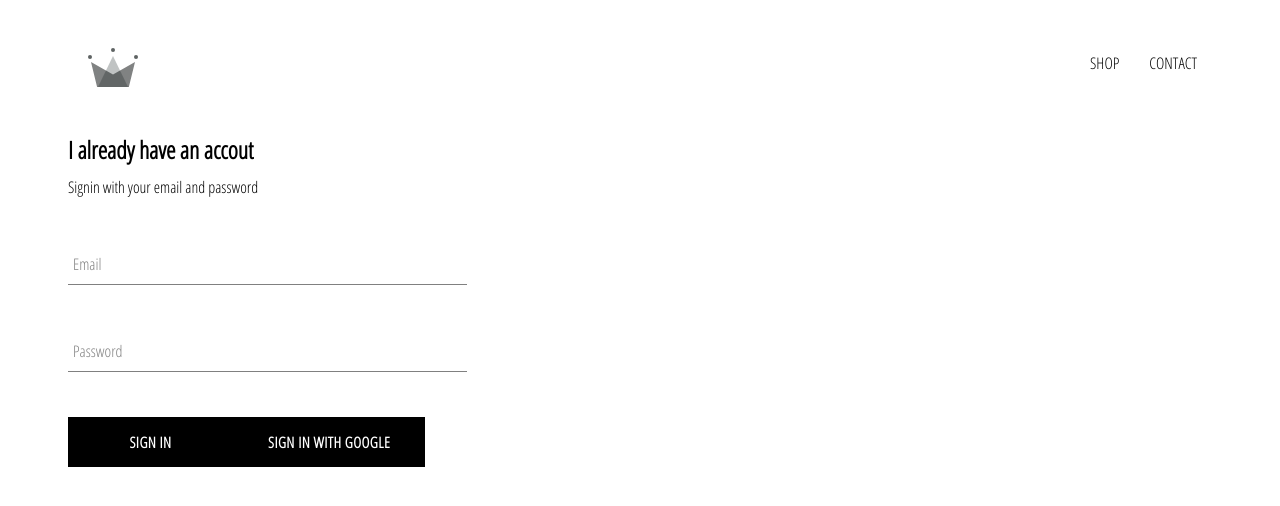
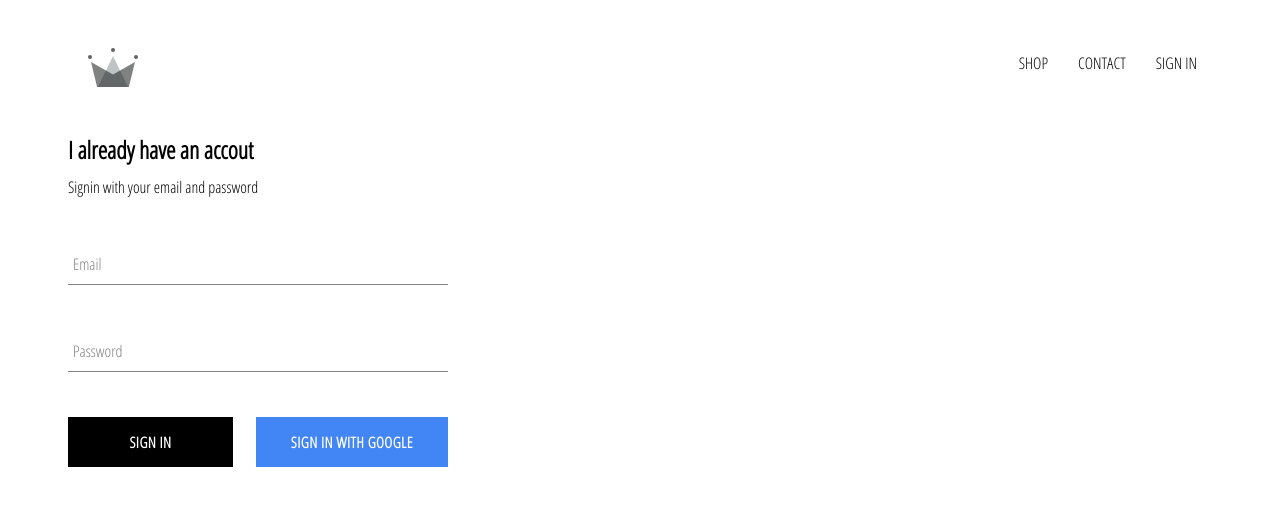
Before and after one commit to kulkarniprem04/CRWN-clothing, a React (Create React App) app: page /signin in a window 1280 px wide. Shown: the top 506 px of the page. Built offline with nearby package versions, Linux system fonts and the light colour scheme; no server answers.

Commit message:
added firebase google authentication services and initialised firestore to store user data

```diff
--- a/src/App.js
+++ b/src/App.js
@@ -6,11 +6,33 @@
 import HomePage from "./pages/homepage/Homepage.component";
 import ShopPage from "./pages/Shoppage/Shop-page.component";
 import SigninAndSignup from "./pages/Signin-Signup-page/Signin-Signup.component";
+import { auth, createUserProfileDocument } from "./Firebase/firebase.utils.js";
 
-export default function App() {
+class App extends React.Component {
+  constructor() {
+    super();
+
+    this.state = {
+      currentUser: null
+    };
+  }
+
+  unsunscribeFromAuth = null;
+
+  componentDidMount() {
+    this.unsunscribeFromAuth = auth.onAuthStateChanged(async user => {
+      createUserProfileDocument(user);
+    });
+  }
+
+  componentWillUnmount() {
+    this.unsunscribeFromAuth();
+  }
+
+  render() {
     return (
       <div>
-      <Header />
+        <Header currentUser={this.state.currentUser} />
         <Switch>
           <Route exact path="/" component={HomePage} />
           <Route path="/Shop" component={ShopPage} />
@@ -19,3 +41,6 @@
       </div>
     );
   }
+}
+
+export default App;
--- a/src/Firebase/firebase.utils.js
+++ b/src/Firebase/firebase.utils.js
@@ -13,6 +13,30 @@
   measurementId: "G-QZ9Z7PB4V3"
 };
 
+export const createUserProfileDocument = async (userAuth, AdditionalData) => {
+  if (!userAuth) return;
+
+  const userRef = firestore.doc(`users/${userAuth.uid}`);
+  const snapShot = await userRef.get();
+
+  if (!snapShot.exists) {
+    const { displayName, email } = userAuth;
+    const createdAt = new Date();
+
+    try {
+      userRef.set({
+        displayName,
+        email,
+        createdAt,
+        ...AdditionalData
+      });
+    } catch (error) {
+      console.log("error creating user", error.message);
+    }
+  }
+  return userRef;
+};
+
 if (firebase.apps.length === 0) {
   firebase.initializeApp(config);
 }
--- a/src/components/Header/Header.component.jsx
+++ b/src/components/Header/Header.component.jsx
@@ -2,8 +2,9 @@
 import { Link } from "react-router-dom";
 import { ReactComponent as Logo } from "../../assets/crown.svg";
 import "./Header.styles.scss";
+import { auth } from "../../Firebase/firebase.utils";
 
-const Header = () => (
+const Header = ({ currentUser }) => (
   <div className="header">
     <Link className="logo-container" to="/">
       <Logo className="logo" />
@@ -12,7 +13,18 @@
       <Link to="/shop" className="option">
         SHOP
       </Link>
-      <Link className="option">CONTACT</Link>
+      <Link to="/contact" className="option">
+        CONTACT
+      </Link>
+      {currentUser ? (
+        <div className="option" onClick={() => auth.signOut()}>
+          SIGN OUT
+        </div>
+      ) : (
+        <Link to="/signin" className="option">
+          SIGN IN
+        </Link>
+      )}
     </div>
   </div>
 );
--- a/src/components/Header/Header.styles.scss
+++ b/src/components/Header/Header.styles.scss
@@ -21,6 +21,7 @@
 
      .option {
        padding: 10px 15px;
+       cursor: pointer;
      }
     }
 
--- a/src/components/Signin/Signin.component.jsx
+++ b/src/components/Signin/Signin.component.jsx
@@ -15,13 +15,13 @@
     };
   }
 
-  handleSubmit = (event) => {
+  handleSubmit = event => {
     event.preventDefault();
 
     this.setState({ email: "", password: "" });
   };
 
-  handleChange = (event) => {
+  handleChange = event => {
     const { value, name } = event.target;
 
     this.setState({ [name]: value });
@@ -50,10 +50,12 @@
             label="Password"
             required
           />
-          <CustomButton type="submit">Sign in</CustomButton>
-          <CustomButton onClick={signInWithGoogle}>
-            Sign in with Google
-          </CustomButton>
+          <div className='buttons'>
+            <CustomButton type="submit">Sign in</CustomButton>
+            <CustomButton onClick={signInWithGoogle} isGoogleSignIn>
+              Sign in with Google
+            </CustomButton>
+          </div>
         </form>
       </div>
     );
--- a/src/components/Signin/Signin.styles.scss
+++ b/src/components/Signin/Signin.styles.scss
@@ -1,9 +1,14 @@
 .sign-in {
-  width: 30vw;
+  width: 380px;
   display: flex;
   flex-direction: column;
 
   .title {
     margin: 10px 0;
   }
+
+  .buttons {
+    display: flex;
+    justify-content: space-between;
+  }
 }
--- a/src/components/custom-button/custom-button.component.jsx
+++ b/src/components/custom-button/custom-button.component.jsx
@@ -1,8 +1,11 @@
 import React from "react";
 import "./custom-button.styles.scss";
 
-const CustomButton = ({ children, ...otherProps }) => (
-  <button className="custom-button" {...otherProps}>
+const CustomButton = ({ children, isGoogleSignIn, ...otherProps }) => (
+  <button
+    className={`${isGoogleSignIn ? "google-sign-in" : ""} custom-button`}
+    {...otherProps}
+  >
     {children}
   </button>
 );
--- a/src/components/custom-button/custom-button.styles.scss
+++ b/src/components/custom-button/custom-button.styles.scss
@@ -8,7 +8,7 @@
   background-color: black;
   color: white;
   text-transform: uppercase;
-  font-family: 'Open Sans Condensed';
+  font-family: "Open Sans Condensed";
   font-weight: bold;
   height: 50px;
   cursor: pointer;
@@ -18,6 +18,15 @@
     background-color: white;
     color: black;
     border: 1px solid black;
+  }
 
+  &.google-sign-in {
+    background-color: #4285f4;
+    color: white;
+
+    &:hover {
+      background-color: #357ae8;
+      border: none;
+    }
   }
 }
--- a/src/styles.css
+++ b/src/styles.css
@@ -7,3 +7,7 @@
   text-decoration: none;
   color: black;
 }
+
+* {
+  box-sizing: border-box;
+}
```
Also changed, not shown: package.json (line endings or trailing spaces), 1 other file (tests, documents, lock files or other folders). Lines whose indentation alone changed are shown as unchanged.
